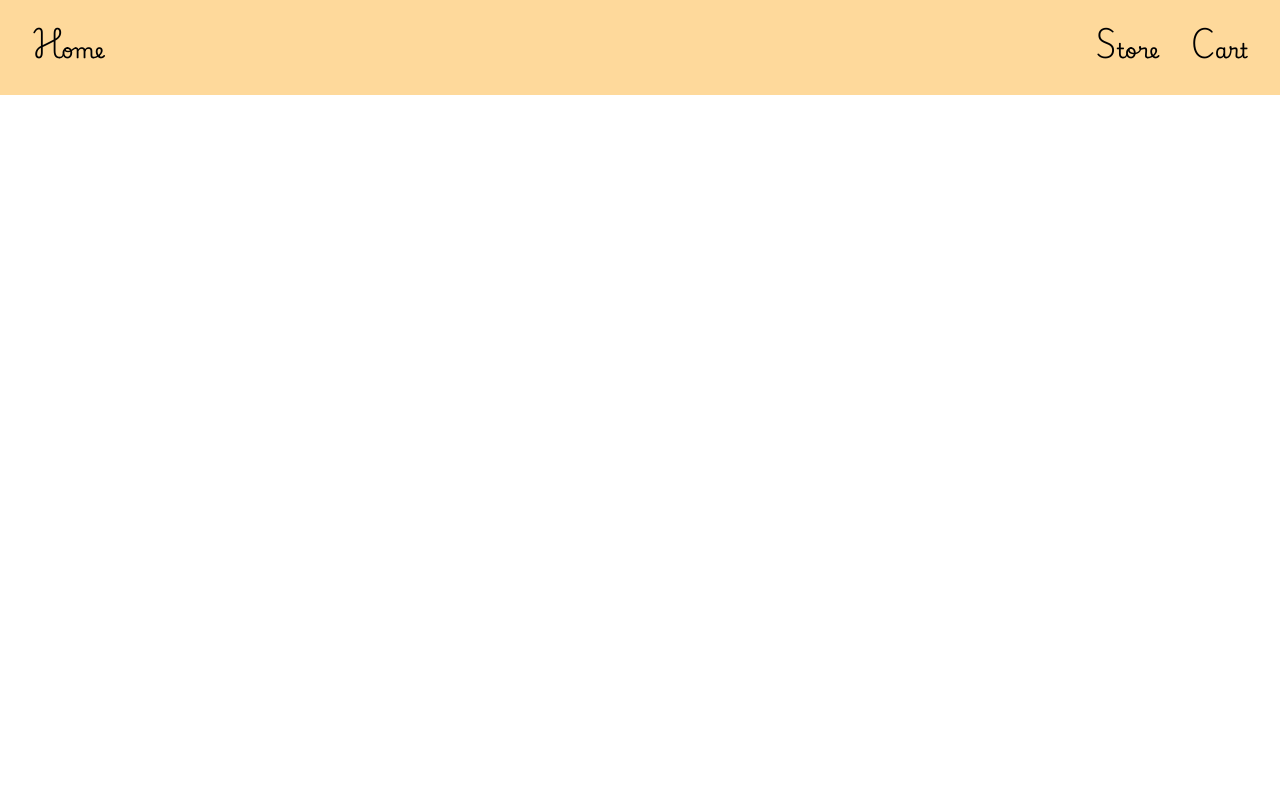
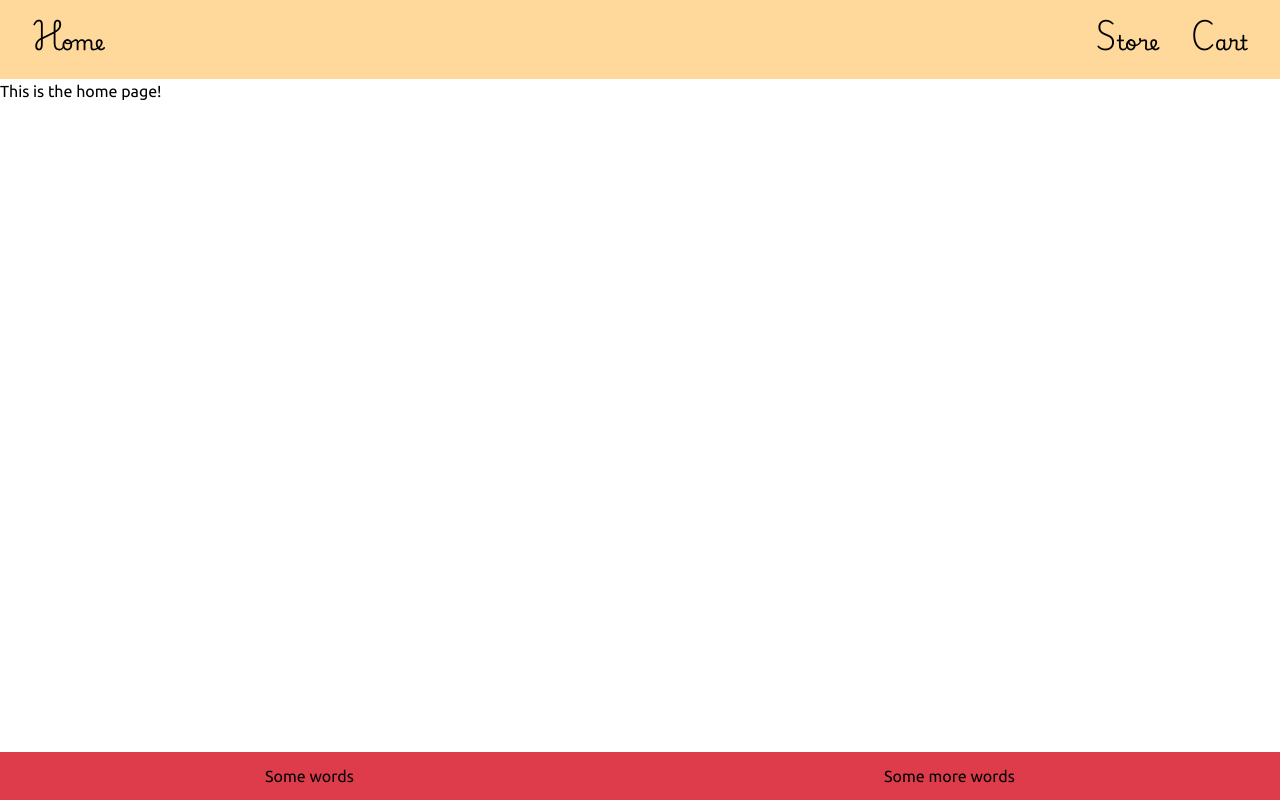
Before and after one commit to MackTay/shopping-cart-odin, a React (Vite) app: page / in a window 1280 px wide. Built offline with nearby package versions, Linux system fonts and the light colour scheme.

Commit message:
Add footer and Outlet for store, home, and cart pages

```diff
--- a/src/App.jsx
+++ b/src/App.jsx
@@ -1,12 +1,20 @@
 import { useState } from 'react'
 import './index.css'
 import Navbar from './components/Navbar/Navbar.jsx'
+import { Outlet } from "react-router";
 
 function App() {
 
   return (
     <>
       <Navbar />
+      <main>
+        <Outlet />
+      </main>
+      <footer>
+        <span>Some words</span>
+        <span>Some more words</span>
+      </footer>
     </>
   );
 }
--- /dev/null
+++ b/src/components/CartPage/CartPage.jsx
@@ -0,0 +1,11 @@
+import { useState } from 'react'
+import '../../index.css'
+import styles from './CartPage.module.css'
+
+function CartPage() {
+    return (
+        <div><p>This is the cart page!</p></div>
+    );
+}
+
+export default CartPage
--- /dev/null
+++ b/src/components/HomePage/HomePage.jsx
@@ -0,0 +1,11 @@
+import { useState } from 'react'
+import '../../index.css'
+import styles from './HomePage.module.css'
+
+function HomePage() {
+    return (
+        <div><p>This is the home page!</p></div>
+    );
+}
+
+export default HomePage
--- a/src/components/Navbar/Navbar.jsx
+++ b/src/components/Navbar/Navbar.jsx
@@ -7,9 +7,9 @@ import styles from './Navbar.module.css'
 function Navbar() {
     return (
         <nav>
-            <Link className={styles.home}>Home</Link>
-            <Link className={styles.store}>Store</Link>
-            <Link className={styles.placeholder}>Cart</Link>
+            <Link to='/' className={styles.home}>Home</Link>
+            <Link to='/shop' className={styles.store}>Store</Link>
+            <Link to='/cart' className={styles.placeholder}>Cart</Link>
             {/* <Cart /> */}
         </nav>
     );
--- a/src/components/Navbar/Navbar.module.css
+++ b/src/components/Navbar/Navbar.module.css
@@ -1,7 +1,7 @@
 nav {
     display: flex;
     width: 100vw;
-    padding: 2rem;
+    padding: 1.5rem 2rem;
     background-color: var(--primary-color);
     color: black;
 }
--- /dev/null
+++ b/src/components/ShopPage/ShopPage.jsx
@@ -0,0 +1,11 @@
+import { useState } from 'react'
+import '../../index.css'
+import styles from './ShopPage.module.css'
+
+function ShopPage() {
+    return (
+        <div><p>This is the shop page!</p></div>
+    );
+}
+
+export default ShopPage
--- a/src/index.css
+++ b/src/index.css
@@ -63,6 +63,12 @@ h1, h2, h3, h4, h5, h6 {
   isolation: isolate;
 }
 
+#root {
+  display: grid;
+  grid-template-rows: auto 1fr auto;
+  min-height: 100vh;
+}
+
 nav {
   font-family: 'Squiggle', 'Ubuntu', Verdana, Geneva, Tahoma, sans-serif;
   font-size: clamp(1rem, 2vw + 0.5rem, 1.3rem);
@@ -71,3 +77,14 @@ nav {
 a {
   color: black;
 }
+
+footer {
+  background-color: var(--secondary-color);
+  display: flex;
+  justify-content: space-around;
+  padding: 0.75rem 0;
+}
+
+footer > * {
+  display: inline-block;
+}
--- a/src/router.jsx
+++ b/src/router.jsx
@@ -1,10 +1,18 @@
 import { createBrowserRouter, RouterProvider } from "react-router";
 import App from "./App";
+import HomePage from './components/HomePage/HomePage';
+import ShopPage from './components/ShopPage/ShopPage';
+import CartPage from './components/CartPage/CartPage';
 
 const router = createBrowserRouter([
     {
         path: "/",
-        element: <App />
+        element: <App />,
+        children: [
+      { index: true, element: <HomePage /> },
+      { path: "shop", element: <ShopPage /> },
+      { path: "cart", element: <CartPage /> },
+    ]
     },
 ]);
 
```
Also changed, not shown: src/components/CartPage/CartPage.module.css (added), src/components/HomePage/HomePage.module.css (added), src/components/ShopPage/ShopPage.module.css (added).
